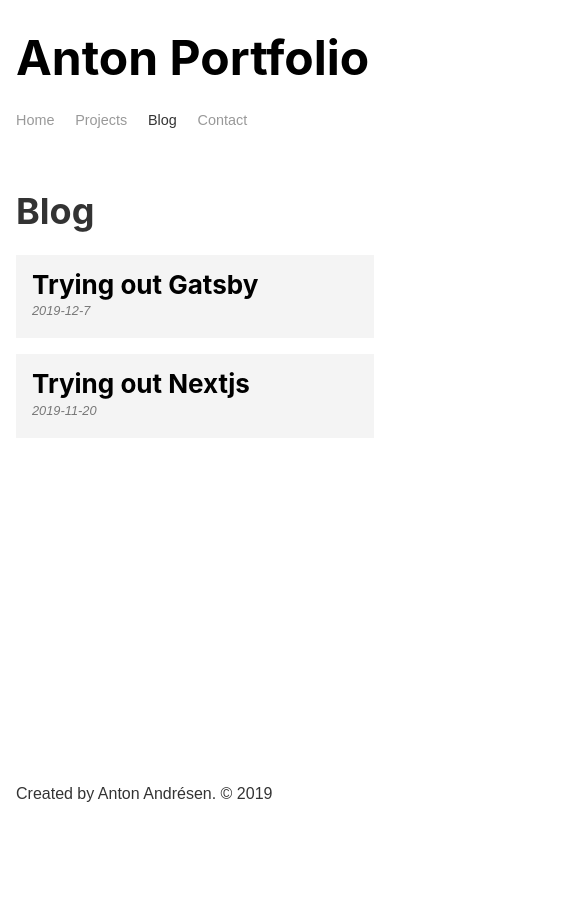
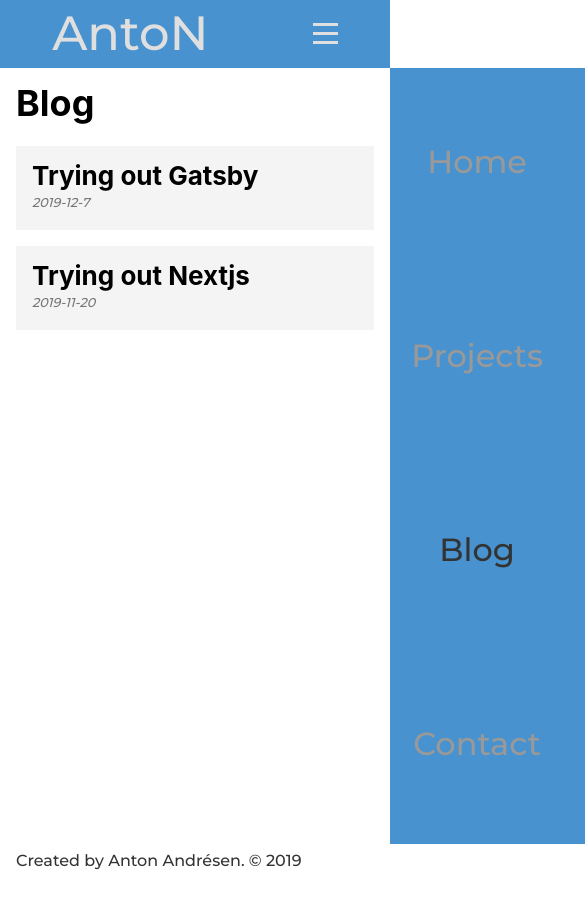
Before and after one commit to antonandresen/gatsby-portfolio, a Gatsby site: page /blog in a window 390 px wide. Shown: the whole page, 585 px wide, since content can reach past the window. Before the commit the page ends 844 px from the top, so only its background shows below. Built offline with nearby package versions, Linux system fonts and the light colour scheme; Gatsby itself is replaced by a stand-in of ours.

Commit message:
navbar updated

```diff
--- a/gatsby-config.js
+++ b/gatsby-config.js
@@ -7,6 +7,7 @@
 module.exports = {
   siteMetadata: {
     title: 'Anton Portfolio',
+    titleShort: 'AntoN',
     author: 'Anton Andrésen',
   },
   plugins: [
--- a/src/components/header.js
+++ b/src/components/header.js
@@ -1,7 +1,7 @@
-import React from "react";
-import { Link, graphql, useStaticQuery } from "gatsby";
+import React, { useState } from 'react';
+import { Link, graphql, useStaticQuery } from 'gatsby';
 
-import headerStyles from "./header.module.scss";
+import headerStyles from './header.module.scss';
 
 const Header = () => {
   const data = useStaticQuery(graphql`
@@ -14,19 +14,26 @@ const Header = () => {
       }
     }
   `);
+
+  const [sideMenuIsOpen, setSideMenuIsOpen] = useState(false);
+
   return (
-    <header className={headerStyles.header}>
-      <h1>
-        <Link
-          className={headerStyles.title}
-          activeClassName={headerStyles.activeNavItem}
-          to="/"
+    <header className={[headerStyles.header].join(' ')}>
+      <div className={headerStyles.title}>
+        <h4>
+          <Link to="/">
+            {/*data.site.siteMetadata.titleShort*/}
+            AntoN
+          </Link>
+        </h4>
+      </div>
+      <ul
+        key={'nav'}
+        className={[
+          headerStyles.navList,
+          sideMenuIsOpen && headerStyles.navActive,
+        ].join(' ')}
       >
-          {data.site.siteMetadata.title}
-        </Link>
-      </h1>
-      <nav>
-        <ul className={headerStyles.navList}>
         <li>
           <Link
             className={headerStyles.navItem}
@@ -64,7 +71,17 @@ const Header = () => {
           </Link>
         </li>
       </ul>
-      </nav>
+      <div
+        key={'burger'}
+        className={[headerStyles.burger, headerStyles.burgerToggle].join(' ')}
+        onClick={e => {
+          setSideMenuIsOpen(!sideMenuIsOpen);
+        }}
+      >
+        <div class="line1"></div>
+        <div class="line2"></div>
+        <div class="line3"></div>
+      </div>
     </header>
   );
 };
--- a/src/components/header.module.scss
+++ b/src/components/header.module.scss
@@ -1,17 +1,33 @@
 .header {
-  padding: 1rem 0 3rem;
+  display: flex;
+  justify-content: space-around;
+  align-items: center;
+  min-height: 8vh;
+  background-color: #227cc5d3;
+
+  li {
+    margin: 0;
+    padding: 0;
+  }
+
+  h4 {
+    margin: 0;
+    padding: 0;
+  }
 }
 
-.title {
-  color: #000000;
+.title h4 a {
+  color: #dfdfdf;
   font-size: 3rem;
   text-decoration: none;
 }
 
 .navList {
+  margin: 0;
+  padding: 0;
   display: flex;
   list-style-type: none;
-  margin: 0;
+  width: 30%;
 }
 
 .navItem {
@@ -28,3 +44,60 @@
 .activeNavItem {
   color: #333333;
 }
+
+.burger {
+  display: none;
+  cursor: pointer;
+}
+
+.burger div {
+  width: 25px;
+  height: 3px;
+  background-color: #dfdfdf;
+  margin: 6px 0;
+}
+
+@media screen and (max-width: 768px) {
+  html {
+    overflow-x: hidden;
+  }
+  body {
+    overflow-x: hidden;
+  }
+  .navList {
+    position: absolute;
+    right: 0px;
+    height: 92vh;
+    width: 50%;
+    top: 8vh;
+    background-color: #227cc5d3;
+    display: flex;
+    flex-direction: column;
+    align-items: center;
+    justify-content: space-around;
+    transform: translateX(100%);
+    transition: transform 0.5s ease-in;
+  }
+  .navList li a {
+    font-size: 2rem;
+  }
+  .burger {
+    display: block;
+  }
+}
+
+.navActive {
+  transform: translateX(0%);
+}
+
+.burgerToggle {
+  .line1 {
+    transform: rotate(-45deg) translate(-5px, 6px);
+  }
+  .line2 {
+    opacity: 0;
+  }
+  .line3 {
+    transform: rotate(45deg) translate(-5px, -6px);
+  }
+}
--- a/src/components/layout.js
+++ b/src/components/layout.js
@@ -1,19 +1,20 @@
-import React from "react";
+import React, { Fragment } from 'react';
 
-import Footer from "../components/footer";
-import Header from "../components/header";
-import "../styles/index.scss";
-import layoutStyles from "./layout.module.scss";
+import Footer from '../components/footer';
+import Header from '../components/header';
+import '../styles/index.scss';
+import '../styles/global.scss';
+import layoutStyles from './layout.module.scss';
 
 const Layout = props => {
   return (
-    <div className={layoutStyles.container}>
-      <div className={layoutStyles.content}>
-        <Header />
-        {props.children}
+    <Fragment>
+      <Header />
+      <div className={layoutStyles.container}>
+        <div className={layoutStyles.content}>{props.children}</div>
+        <Footer />
       </div>
-      <Footer />
-    </div>
+    </Fragment>
   );
 };
 
--- a/src/components/layout.module.scss
+++ b/src/components/layout.module.scss
@@ -11,3 +11,7 @@
 .content {
   flex-grow: 1;
 }
+
+h1 {
+  color: #000000;
+}
--- /dev/null
+++ b/src/styles/global.scss
@@ -0,0 +1,6 @@
+@import url("https://fonts.googleapis.com/css?family=Montserrat:500&display=swap");
+
+* {
+  font-family: "Montserrat", sans-serif;
+  font-weight: 500;
+}
--- a/src/styles/index.scss
+++ b/src/styles/index.scss
@@ -2,6 +2,7 @@
 
 html {
   font-family: sans-serif;
+  font-weight: 500;
   -ms-text-size-adjust: 100%;
   -webkit-text-size-adjust: 100%;
 }
@@ -232,8 +233,8 @@ h1 {
   padding-top: 0;
   margin-bottom: 1.45rem;
   color: inherit;
-  font-family: -apple-system, BlinkMacSystemFont, Segoe UI, Roboto, Oxygen,
-    Ubuntu, Cantarell, Fira Sans, Droid Sans, Helvetica Neue, sans-serif;
+  font-family: -apple-system, BlinkMacSystemFont, Segoe UI, Roboto, Oxygen, Ubuntu, Cantarell, Fira Sans, Droid Sans,
+    Helvetica Neue, sans-serif;
   font-weight: bold;
   text-rendering: optimizeLegibility;
   font-size: 2.25rem;
@@ -249,8 +250,8 @@ h2 {
   padding-top: 0;
   margin-bottom: 1.45rem;
   color: inherit;
-  font-family: -apple-system, BlinkMacSystemFont, Segoe UI, Roboto, Oxygen,
-    Ubuntu, Cantarell, Fira Sans, Droid Sans, Helvetica Neue, sans-serif;
+  font-family: -apple-system, BlinkMacSystemFont, Segoe UI, Roboto, Oxygen, Ubuntu, Cantarell, Fira Sans, Droid Sans,
+    Helvetica Neue, sans-serif;
   font-weight: bold;
   text-rendering: optimizeLegibility;
   font-size: 1.62671rem;
@@ -266,8 +267,8 @@ h3 {
   padding-top: 0;
   margin-bottom: 1.45rem;
   color: inherit;
-  font-family: -apple-system, BlinkMacSystemFont, Segoe UI, Roboto, Oxygen,
-    Ubuntu, Cantarell, Fira Sans, Droid Sans, Helvetica Neue, sans-serif;
+  font-family: -apple-system, BlinkMacSystemFont, Segoe UI, Roboto, Oxygen, Ubuntu, Cantarell, Fira Sans, Droid Sans,
+    Helvetica Neue, sans-serif;
   font-weight: bold;
   text-rendering: optimizeLegibility;
   font-size: 1.38316rem;
@@ -283,8 +284,8 @@ h4 {
   padding-top: 0;
   margin-bottom: 1.45rem;
   color: inherit;
-  font-family: -apple-system, BlinkMacSystemFont, Segoe UI, Roboto, Oxygen,
-    Ubuntu, Cantarell, Fira Sans, Droid Sans, Helvetica Neue, sans-serif;
+  font-family: -apple-system, BlinkMacSystemFont, Segoe UI, Roboto, Oxygen, Ubuntu, Cantarell, Fira Sans, Droid Sans,
+    Helvetica Neue, sans-serif;
   font-weight: bold;
   text-rendering: optimizeLegibility;
   font-size: 1rem;
@@ -300,8 +301,8 @@ h5 {
   padding-top: 0;
   margin-bottom: 1.45rem;
   color: inherit;
-  font-family: -apple-system, BlinkMacSystemFont, Segoe UI, Roboto, Oxygen,
-    Ubuntu, Cantarell, Fira Sans, Droid Sans, Helvetica Neue, sans-serif;
+  font-family: -apple-system, BlinkMacSystemFont, Segoe UI, Roboto, Oxygen, Ubuntu, Cantarell, Fira Sans, Droid Sans,
+    Helvetica Neue, sans-serif;
   font-weight: bold;
   text-rendering: optimizeLegibility;
   font-size: 0.85028rem;
@@ -317,8 +318,8 @@ h6 {
   padding-top: 0;
   margin-bottom: 1.45rem;
   color: inherit;
-  font-family: -apple-system, BlinkMacSystemFont, Segoe UI, Roboto, Oxygen,
-    Ubuntu, Cantarell, Fira Sans, Droid Sans, Helvetica Neue, sans-serif;
+  font-family: -apple-system, BlinkMacSystemFont, Segoe UI, Roboto, Oxygen, Ubuntu, Cantarell, Fira Sans, Droid Sans,
+    Helvetica Neue, sans-serif;
   font-weight: bold;
   text-rendering: optimizeLegibility;
   font-size: 0.78405rem;
@@ -594,8 +595,8 @@ tt,
 code {
   background-color: hsla(0, 0%, 0%, 0.04);
   border-radius: 3px;
-  font-family: "SFMono-Regular", Consolas, "Roboto Mono", "Droid Sans Mono",
-    "Liberation Mono", Menlo, Courier, monospace;
+  font-family: "SFMono-Regular", Consolas, "Roboto Mono", "Droid Sans Mono", "Liberation Mono", Menlo, Courier,
+    monospace;
   padding: 0;
   padding-top: 0.2em;
   padding-bottom: 0.2em;
```
Lines whose indentation alone changed are shown as unchanged.
